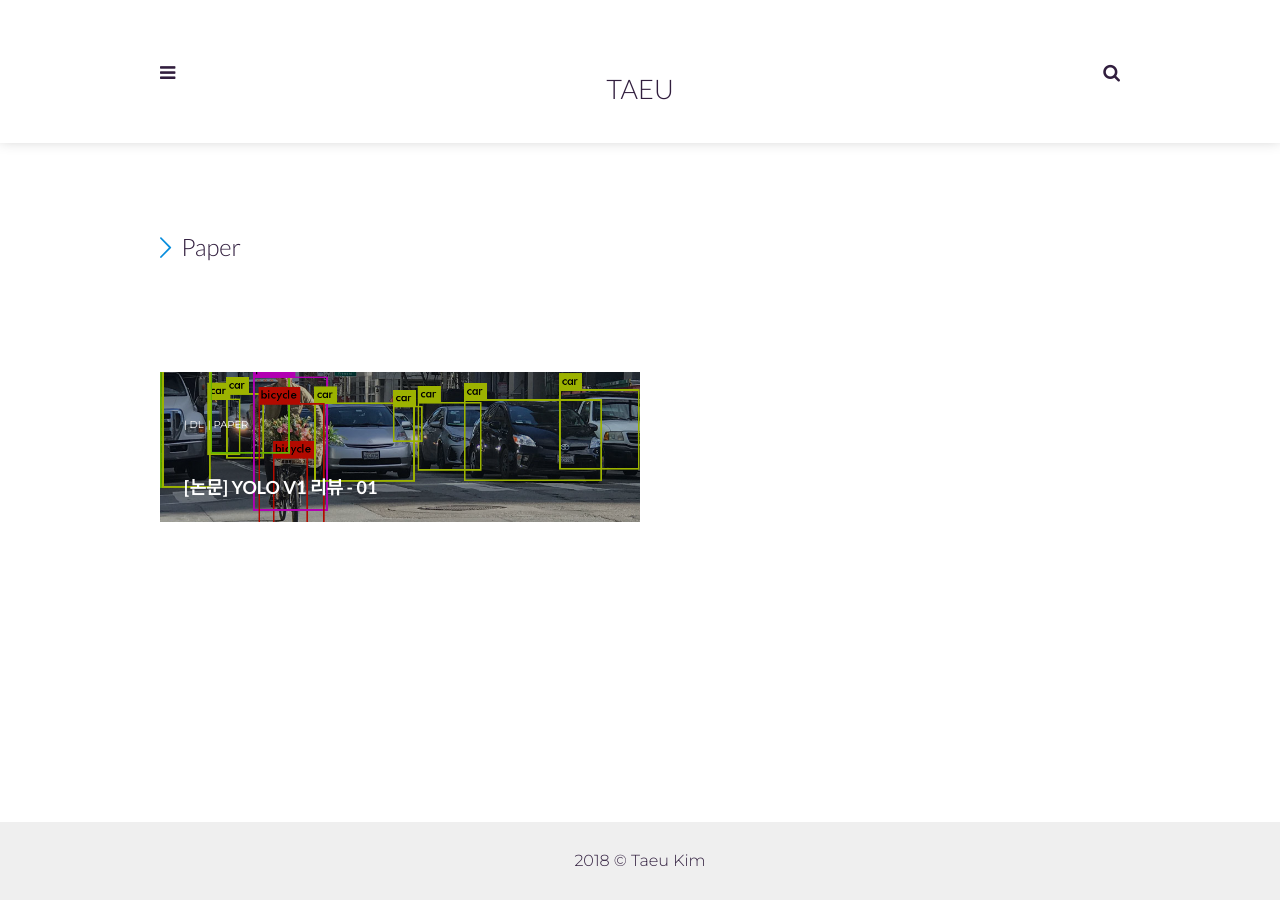
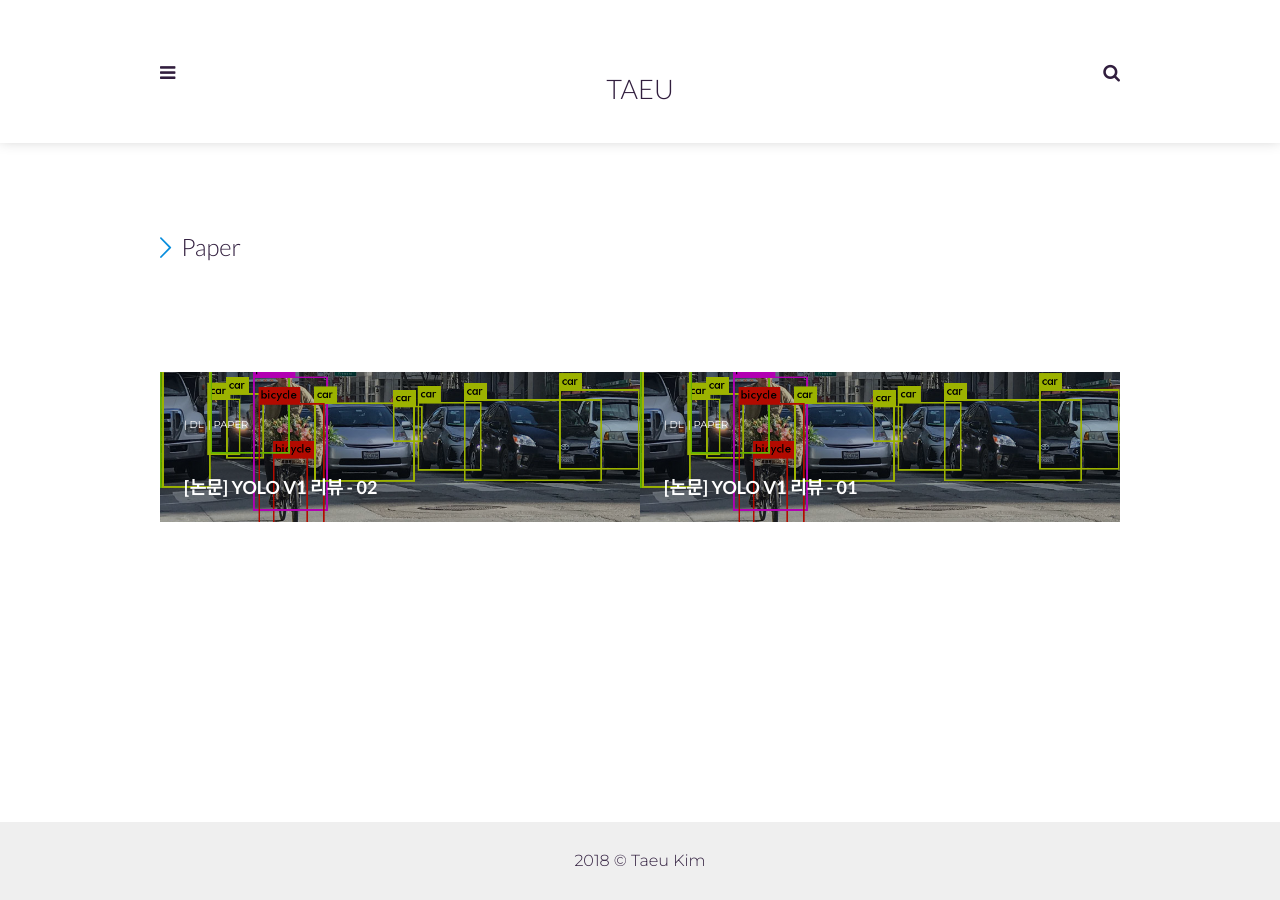
Before and after one commit to Taeu/taeu.github.io, a Jekyll site: the page built from _pages/paper.html, in a window 1280 px wide. Built offline with Jekyll 4.4.1, drawn with Linux system fonts in a browser that asks for light colours; some web fonts are replaced.

Commit message:
Update 2018-10-10-deeplearning-paper-yolo1-02.md

```diff
--- a/_posts/2018-10-10-deeplearning-paper-yolo1-02.md
+++ b/_posts/2018-10-10-deeplearning-paper-yolo1-02.md
@@ -2,7 +2,7 @@
 layout: post
 title: "[논문] YOLO v1 리뷰 - 02"
 subtitle: "논문, paper, yolo, yolo-v1"
-category: dl
+category: paper
 tags: dl paper
 comments: true
 img: yolo-v1.jpg
@@ -10,6 +10,7 @@ img: yolo-v1.jpg
 
 
 # YOLO v1 : You Only Look Once
+---
 
 ![1](https://user-images.githubusercontent.com/24144491/46718830-6c194400-cca7-11e8-8c5f-5fd3f61c123e.png)
 
@@ -91,30 +103,39 @@ ___
 - c는 박스의 confidence score로 Pr(Object) x IOU, 물체가 있을 확률과 실제 물체의 바운딩 박스와 얼만큼 겹치는지에 대한 값과의 곱. (여기서 IOU는 intersection of Union으로 예측된 바운딩 박스가 실제 바운딩 박스(truth ground value)와 얼마나 겹치는지를 계산한 값)
 
 ![23](https://user-images.githubusercontent.com/24144491/46719258-6a03b500-cca8-11e8-8619-90e473ec6254.png)
+
 **B개의 바운딩 박스.** 여기서 B는 2이므로 총 2개의 서로 다른 바운딩 박스를 예측하게 된다.
 
 ![24](https://user-images.githubusercontent.com/24144491/46719259-6a03b500-cca8-11e8-8e1b-b35f3f7d5540.png)
+
 **예측 값들의 결과.** 우하단에 있는 그림처럼 S=7, B=2 일때는, S x S x B = 7 x 7 x 2 = 98개의 서로 다른 바운딩 박스의 값들을 예측하게 된다. 박스 영역이 두꺼울수록 더 높은 Confidence score를 가지게 된다.
 
 ![25](https://user-images.githubusercontent.com/24144491/46719260-6a03b500-cca8-11e8-9857-9db8e5c1a68c.png)
+
 **클래스 스코어.** deepsystem.io에서 약간 용어의 선택을 잘못한 부분이있는데, 해당 영역에 대한 클래스를 판단할 때는 바운딩 박스 안에서가 아닌, 바운딩 박스의 중심좌표가 들어있는 그리드 셀에서만 판단하게 된다. 여기서 C=20, 총 20개의 클래스를 예측하는 문제이고, 각 그리드 셀 하나하나는 20개의 클래스에 대한 예측 값들을 가지게 된다. 오른쪽 아래의 그리드셀을 여러가지의 색으로 구분한 그림을 보자. 서로 다른 색은 서로 다른 클래스이고, 각 그리드 셀에서 가장 높게 예측된 클래스의 색칠을 칠하면 오른쪽 아래와 같은 그림이 나올 것이다.
 
 ![26](https://user-images.githubusercontent.com/24144491/46719261-6a9c4b80-cca8-11e8-9ce8-386bbd658137.png)
+
 **Output을 그림으로 표현하면 위와 같다.** 즉 우리가 예측한 출력값은 S x S x (B x 5 + 20) 으로 구성된 텐서이며, 이 예에서는 S = 7, B = 2로 총 7 x 7 x 30의 텐서가 나오게 된다. 아웃풋 그림의 위쪽은 각 그리드 셀에서 예측한 2개의 바운딩박스에 관한 값들을 시각화한 것이고 아래는 그리드셀에서 예측한 가장 높은 클래스를 색칠한 것을 시각화한 그림이다.
 
 ## 2-3. Loss function
+---
+
 ![27](https://user-images.githubusercontent.com/24144491/46719262-6a9c4b80-cca8-11e8-9ae8-7e72efccba6e.png)
 
 **2-3에 관한 논문 내용.**
 
 ![28](https://user-images.githubusercontent.com/24144491/46719263-6b34e200-cca8-11e8-9669-7646c2b2e39a.png)
+
 **Loss term에 대한 정리.** loss term들을 분류하자면 바운딩박스의 위치와 크기에 대한 텀, 해당 그리드셀에 오브젝트가 있는지 없는지에 대한 loss term 그리고 클래스에 대한 loss term으로 나눠 생각할 수 있다. (output 형태를 생각해보면 이해가 더 쉽다. 각 부분에 대한 loss term들을 만들었기 때문)
 
 ![29](https://user-images.githubusercontent.com/24144491/46719264-6b34e200-cca8-11e8-8314-19c30354ec38.png)
+
 - 검은색 영역 : 최적화하기 쉽게 sum-squred error로 구성
 - 노란색 영역 : 오브젝트가 있는것과 없는 것 간의 차이를 둠, 람다_coord = 5, 람다_noobj = 0.5
 
 ![30](https://user-images.githubusercontent.com/24144491/46719255-696b1e80-cca8-11e8-84ce-1b9e4f54f399.png)
+
 - 파란색 영역과 노란색 영역 : 2-2.Output에서 이미 살펴봄.
 - 빨간색 영역 : 1_obj_ij는 오브젝트가 있는 i번째의 그리드 셀에 j번째 바운딩 박스 / 1_obj_i는 오브젝트가 있는 i번째 그리드 셀
 
@@ -124,14 +145,18 @@ ___
 - 파란색 영역 : 물체가 없는 곳에서는 클래스 확률과 바운딩 박스의 크기를 더이상 고려할 필요가 없으므로 물체가 있는 영역에서만 바운딩 박스에 대한 loss term과 그리드 셀의 클래스 확률에 대한 loss term울 고려한다.
 
 ## 2-4. Training
+---
+
 ![34](https://user-images.githubusercontent.com/24144491/46719385-c8309800-cca8-11e8-8005-22af2e0e57b5.png)
 
 **2-4에 해당하는 논문 내용.**
 
 ![35](https://user-images.githubusercontent.com/24144491/46719386-c8309800-cca8-11e8-9df5-49604594d72e.png)
+
 **pre training.** 앞의 20개의 conv 레이어는 pre-training 시킨다.
 
 ![36](https://user-images.githubusercontent.com/24144491/46719387-c8309800-cca8-11e8-88dc-0e5051df4bbb.png)
+
 - googleNet 1000-class dataset으로 20개의 convolutioanl layer를 pre-training
 - Batch size: 64
 - Momentum: 0.9 and a decay of 0.0005
@@ -141,71 +166,95 @@ ___
 - Activation function: leaky ReLU ( 알파 = 0.1 )
 
 ## 2-5. Testing
+---
 
 ![37](https://user-images.githubusercontent.com/24144491/46719388-c8c92e80-cca8-11e8-8efd-18553264fd9d.png)
+
 **2-5에 해당하는 논문 내용.**
 
 ![38](https://user-images.githubusercontent.com/24144491/46719389-c8c92e80-cca8-11e8-978e-84f78ce97938.png)
+
 테스트할 때, 성능을 확인하기 위해서 최종적인 bounding box를 예측해야한다. 2-2에서 다룬 output 형태에서 어떻게 최종적인 detection output을 뽑아내는지 살펴보자. 첫 번째로는 output 에서 예측된 바운딩 박스의 confidence score과 그리드 셀의 클래스 score를 곱한다. 마지막으로 non-maximal subpression 알고리즘을 통해 각 오브젝트당 하나의 바운딩 박스를 예측하면 끝.
 
 ![39](https://user-images.githubusercontent.com/24144491/46719390-c8c92e80-cca8-11e8-8878-a2cab76c4fd5.png)
+
 첫 번째 과정을 조금 더 자세히 살펴보자. 이에 대한 설명 역시 [deepsystem의 피피티 내용](https://docs.google.com/presentation/d/1aeRvtKG21KHdD5lg6Hgyhx5rPq_ZOsGjG5rJ1HP7BbA/pub?start=false&loop=false&delayms=3000&slide=id.g137784ab86_4_969)을 가져왔다.
 
 ![40](https://user-images.githubusercontent.com/24144491/46719391-c961c500-cca8-11e8-9623-5e4449613afb.png)
+
 ![41](https://user-images.githubusercontent.com/24144491/46719392-c961c500-cca8-11e8-973c-3a431e8880e3.png)
+
 각 바운딩 박스와 그 바운딩 박스의 중심좌표가 있는 그리드 셀의 클래스 스코어 값들을 각각 곱한다.
 
 ![42](https://user-images.githubusercontent.com/24144491/46719393-c961c500-cca8-11e8-8877-64313c00c0a9.png)
+
 그러면 한 그리드 셀에는 2개의 바운딩 박스의 클래스 값들이 있는 20 x 1의 벡터들이
+
 ![43](https://user-images.githubusercontent.com/24144491/46719394-c9fa5b80-cca8-11e8-8925-9669cbce4ef6.png)
+
 다음과 같이 쌓이고
+
 ![44](https://user-images.githubusercontent.com/24144491/46719396-c9fa5b80-cca8-11e8-943f-5b78e6e20860.png)
+
 최종적으로 B x (S x S) x C = 2 x 7 x 7 x 20 = 1440개의 값이 나오게 된다.
 
 ![44](https://user-images.githubusercontent.com/24144491/46719396-c9fa5b80-cca8-11e8-943f-5b78e6e20860.png)
+
 다음으로 위에서 나온 1440개의 값들에서 어떻게 해당 물체에 하나의 바운딩 박스가 선택되는지 알아보자.
 
+
 ![46](https://user-images.githubusercontent.com/24144491/46719398-c9fa5b80-cca8-11e8-8205-66cb9f970f32.png)
+
 일단 threshold 값으로 0.2를 지정하고 해당 값이 0.2보다 작은 결과에 대해서는 다 0으로 만든다. 그리고 내림차순으로 정렬을 하고, NMS의 알고리즘을 통해서 최종적인 detection output을 만들 수 있다.
 
 ![47](https://user-images.githubusercontent.com/24144491/46719399-ca92f200-cca8-11e8-9e06-076409735c21.png)
+
 그럼 NMS(non-maximal subpression)은 어떻게 작동할까?
 
 ![48](https://user-images.githubusercontent.com/24144491/46719400-ca92f200-cca8-11e8-8061-211d20f077a5.png)
+
 첫 반복에서 클래스 별로 가장 높은 값을 가지는 바운딩 박스의 값을 bbox_max라 하면, bbox_max랑 현재 비교하고 있는 bbox_cur의 IOU (Intersection of Union, 얼마나 겹치는지)를 계산하고 이게 0.5보다 크면 같은 물체를 다른 바운딩 박스로 예측하고 있다고 판단하고 bbox_cur의 값을 0으로 만들어준다.
 
 ![49](https://user-images.githubusercontent.com/24144491/46719402-ca92f200-cca8-11e8-9989-a86a01c97e22.png)
+
 IOU(겹치는부분)이 0.5보다 크지 않으면 놔둔다.
 
 ![50](https://user-images.githubusercontent.com/24144491/46719403-cb2b8880-cca8-11e8-9628-8f8be355d2df.png)
+
 분홍색 값도 마찬가지로 놔둔다.
 
 ![51](https://user-images.githubusercontent.com/24144491/46719406-cb2b8880-cca8-11e8-9276-d38dae63d259.png)
+
 그리고 다음 반복에서 제일 큰 값부터 위와 같은 과정을 똑같이 반복한다.
 
 ![52](https://user-images.githubusercontent.com/24144491/46719407-cb2b8880-cca8-11e8-9b96-24877645f00a.png)
 겹치는 부분이 0.5보다 크므로 0으로 만들어주고.
 
 ![55](https://user-images.githubusercontent.com/24144491/46719410-cbc41f00-cca8-11e8-861e-aa3ec55ddfcc.png)
+
 위의 과정이 끝나면 0 값이 엄청 많이 만들어 질 것이다.
 
 ![57](https://user-images.githubusercontent.com/24144491/46719412-cc5cb580-cca8-11e8-8721-3183626b0a0d.png)
+
 마지막으로 각 바운딩 박스에 대해서 가장 크게 예측되고 0보다 큰 클래스만 찍어주면
 
 ![58](https://user-images.githubusercontent.com/24144491/46719413-cc5cb580-cca8-11e8-98f9-55c30bda1094.png)
+
 완성!
 
 ![59](https://user-images.githubusercontent.com/24144491/46719381-c6ff6b00-cca8-11e8-8ff5-3accfe181f9c.png)
+
 **YOLO에 대한 모든 과정을 한 번에 살펴 보았다!**
 
 
-___
 # Next
+---
 
 다음은 yolo의 성능과 한계에 대한 [3. Conclusion](https://taeu.github.io/dl/deeplearning-paper-yolo1-03/) 내용을 살펴볼 것이다.
 
-___
+
 ## 참고자료
+---
 
 - [https://curt-park.github.io/2017-03-26/yolo/](https://curt-park.github.io/2017-03-26/yolo/)
 - [https://github.com/gliese581gg/YOLO_tensorflow](https://github.com/gliese581gg/YOLO_tensorflow)
```
Also changed, not shown: other parts of _posts/2018-10-10-deeplearning-paper-yolo1-02.md (+17 -6 lines).
